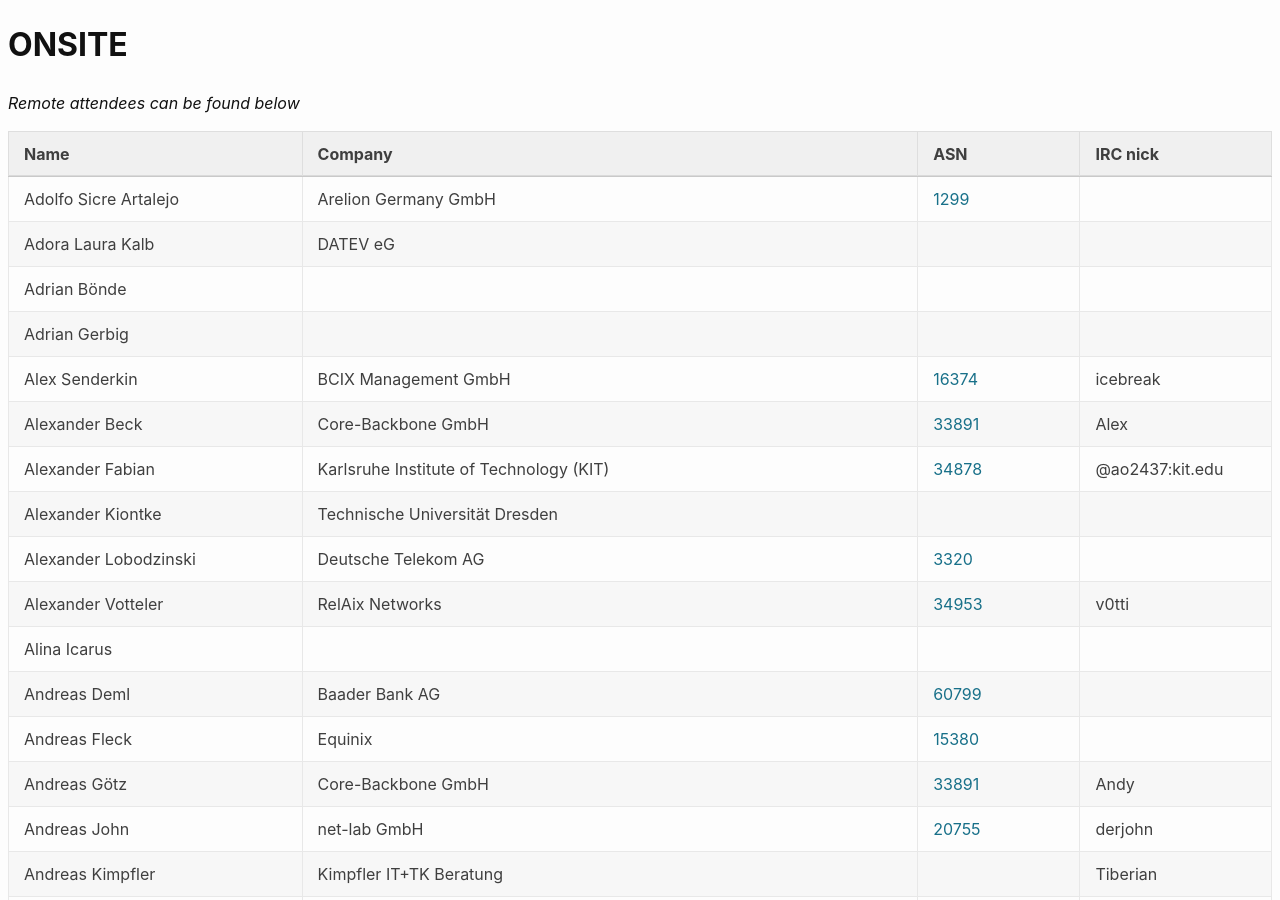
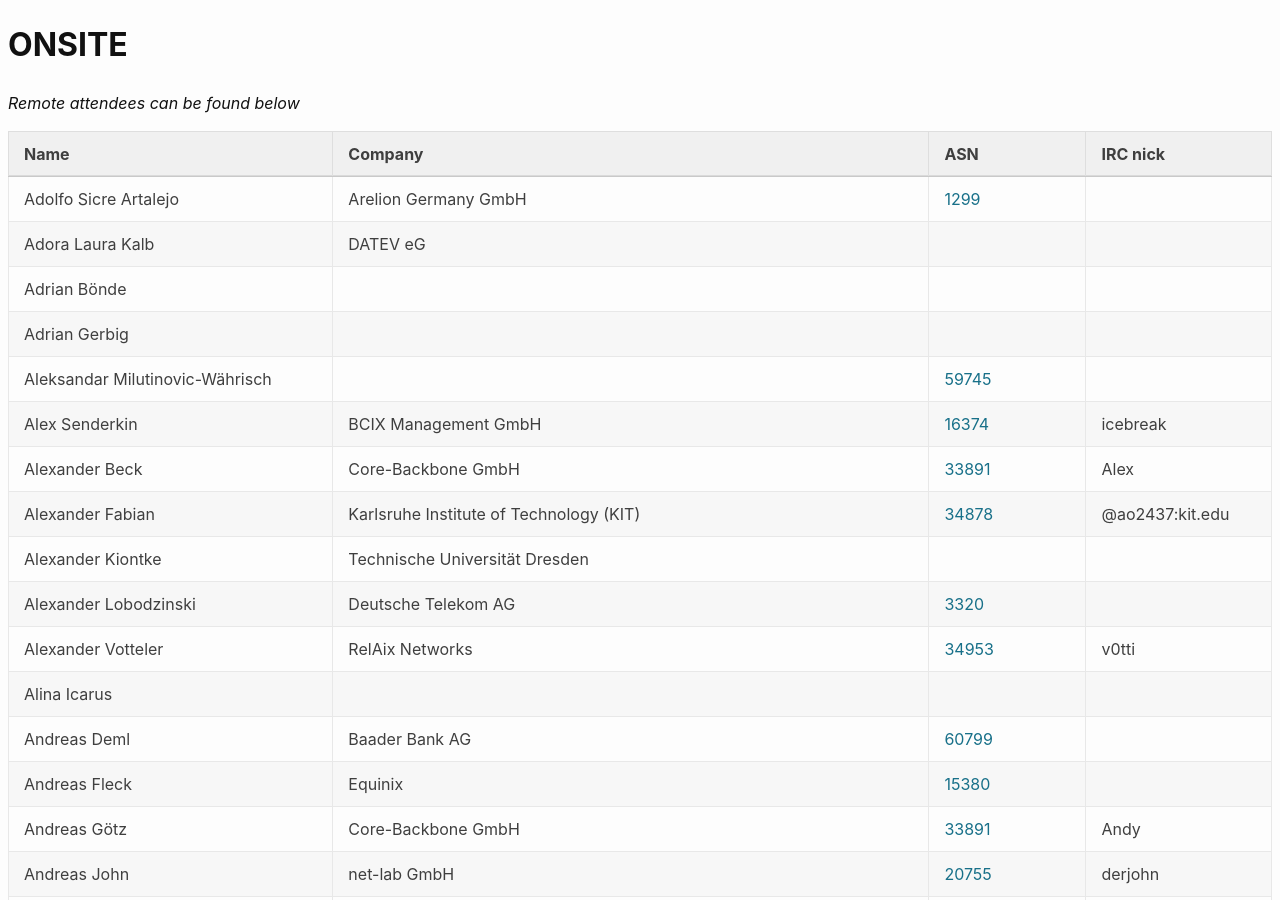
Before and after one commit to denog/pretix-attendeelist, a Jekyll site: the page built from denog15/index.md, in a window 1280 px wide and 900 px high. Built offline with Jekyll 4.4.1, drawn with Linux system fonts in a browser that asks for light colours.

Commit message:
Latest data: Wed Oct 18 12:53:16 UTC 2023

```diff
--- a/_data/attendees_denog15_onsite.json
+++ b/_data/attendees_denog15_onsite.json
@@ -22,6 +22,12 @@
     "company": null,
     "irc": null,
     "asn": null
+  },
+  {
+    "name": "Aleksandar Milutinovic-Währisch",
+    "company": null,
+    "irc": null,
+    "asn": "59745"
   },
   {
     "name": "Alexander Beck",
```
